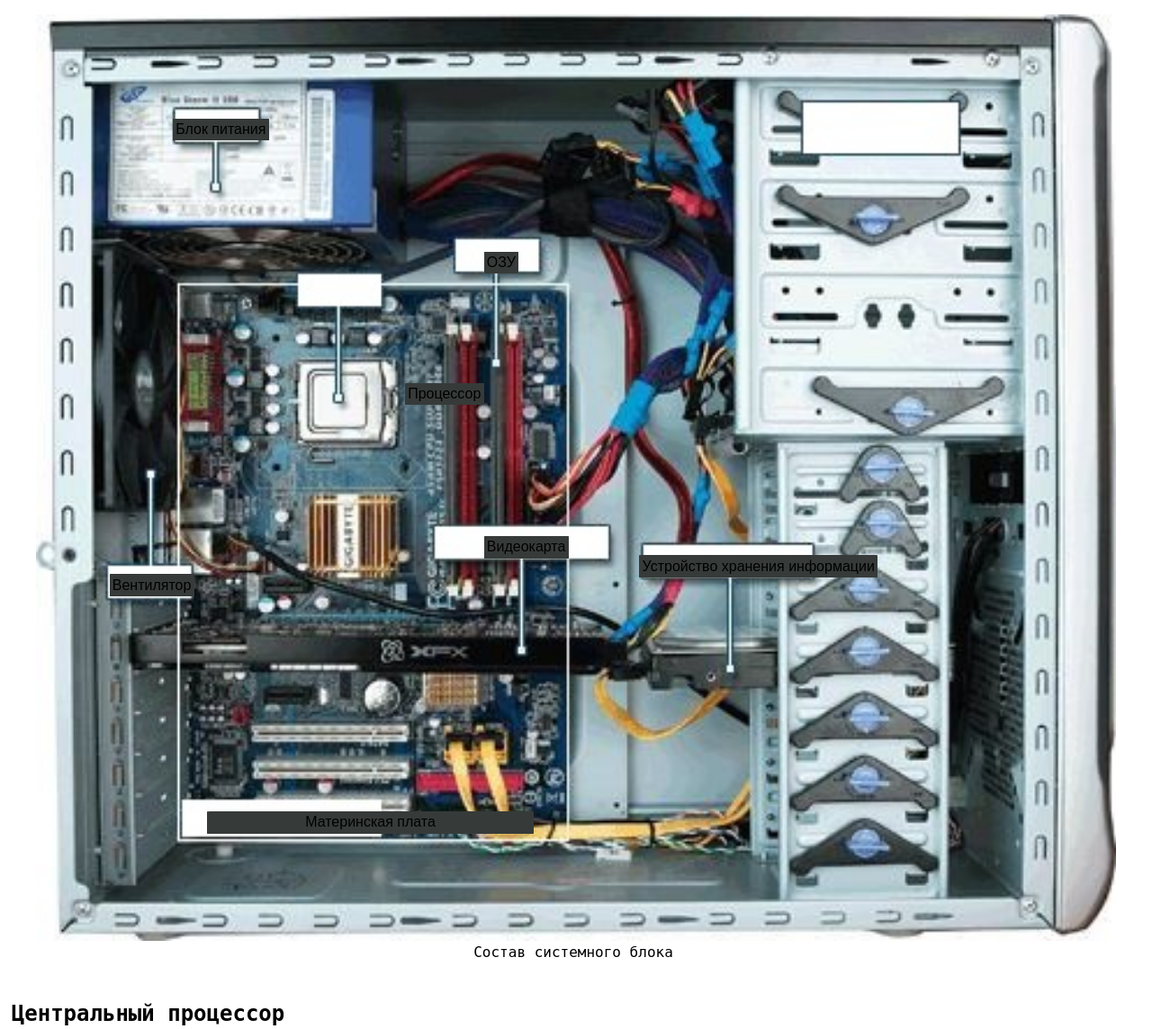
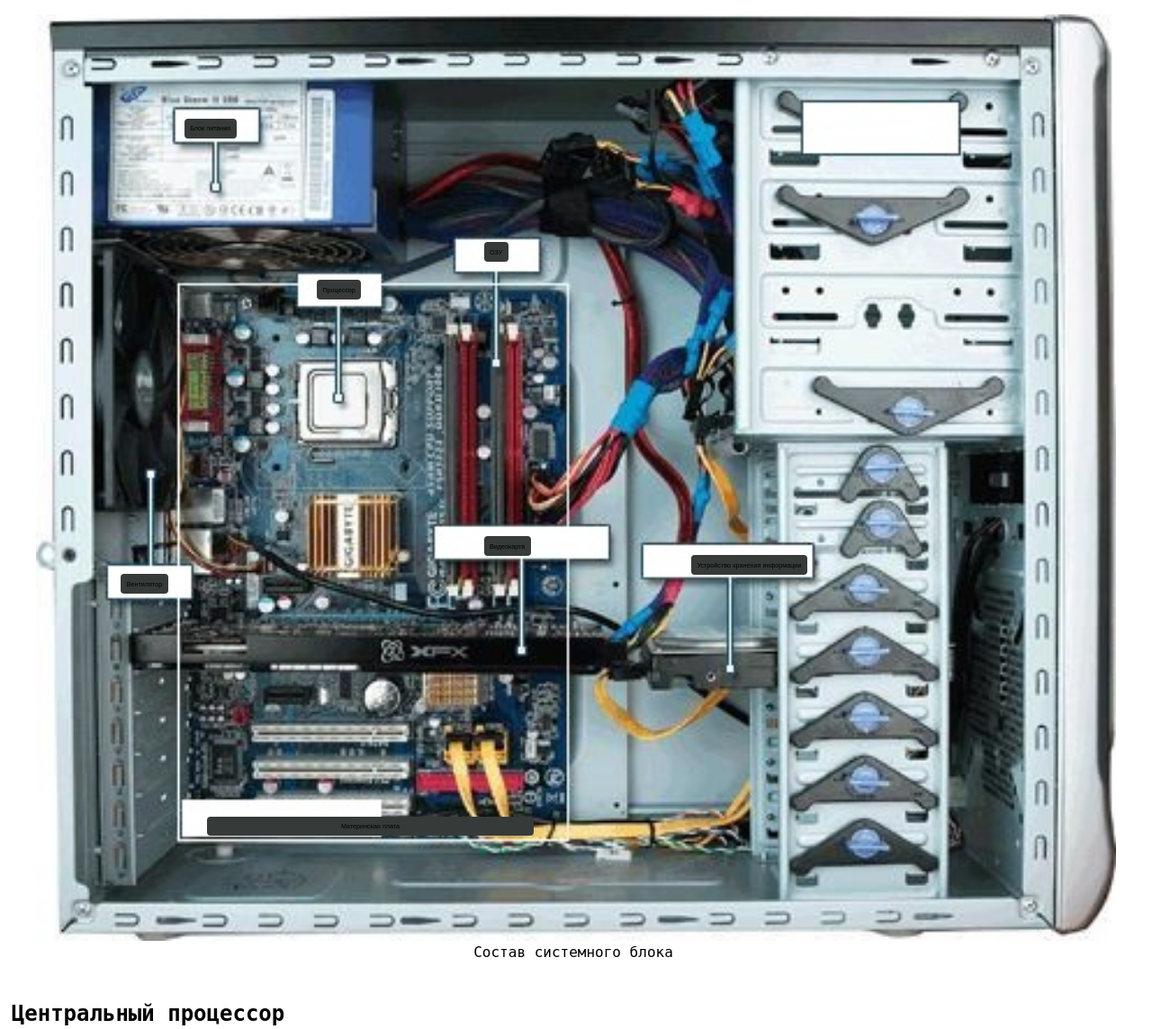
Before and after one commit to Geodeziy/W-0723, a Flask app: page / in a window 1280 px wide. Shown: the part 46-1190 px from the top of the page at 90% size. Run offline with Flask 3, Linux system fonts and the light colour scheme; some libraries are stand-ins or nearby versions.

Commit message:
Веб-страница.

```diff
--- a/templates/index.html
+++ b/templates/index.html
@@ -189,12 +189,12 @@
         }
         .computer-button {
             display: inline-block;
-            font-size: 100%;
-            padding: 0.25% 0.25%;
+            font-size: 45%;
+            /*padding: 0.25% 0.25%;*/
             background: var(--tg-theme-button-color);
             color: var(--tg-theme-button-text-color);
             border: none;
-            border-radius: 1%;
+            /*border-radius: 1%;*/
             /*background-color: var(--tg-theme-button-color, #6600ff);*/
             background-color: #363b39;
         }
@@ -218,13 +218,13 @@
         <img src="https://geodeziy.github.io/W-0723/img/computer.jpg" alt="Схема компьютера" class="img-computer">
         <figcaption>Состав системного блока</figcaption>
     </figure>
-    <button id="processor" style="position: absolute; top: 410px; left: 450px;" class="computer-button">Процессор</button>
+    <button id="processor" style="position: absolute; top: 28%; left: 27.5%;" class="computer-button">Процессор</button>
     <button id="graphics-card" style="position: absolute; top: 55%; left: 42%;" class="computer-button">Видеокарта</button>
-    <button id="ram" style="position: absolute; top: 25%; left: 42%;" class="computer-button">ОЗУ</button>
-    <button id="disk-storage" style="position: absolute; top: 57%; left: 55.5%;" class="computer-button">Устройство хранения информации</button>
-    <button id="cooling-system" style="position: absolute; top: 59%; left: 9.5%;" class="computer-button">Вентилятор</button>
-    <button id="motherboard" style="position: absolute; top: 84%; left: 18%; right: 53.7%;" class="computer-button">Материнская плата</button>
-    <button id="psu" style="position: absolute; top: 11%; left: 15%;" class="computer-button">Блок питания</button>
+    <button id="ram" style="position: absolute; top: 24%; left: 42%;" class="computer-button">ОЗУ</button>
+    <button id="disk-storage" style="position: absolute; top: 57%; left: 60%;" class="computer-button">Устройство хранения информации</button>
+    <button id="cooling-system" style="position: absolute; top: 59%; left: 10.5%;" class="computer-button">Вентилятор</button>
+    <button id="motherboard" style="position: absolute; top: 84.5%; left: 18%; right: 53.7%;" class="computer-button">Материнская плата</button>
+    <button id="psu" style="position: absolute; top: 11%; left: 16%;" class="computer-button">Блок питания</button>
 </div>
 
 <section id="processor-section">
```
Lines whose indentation alone changed are shown as unchanged.
